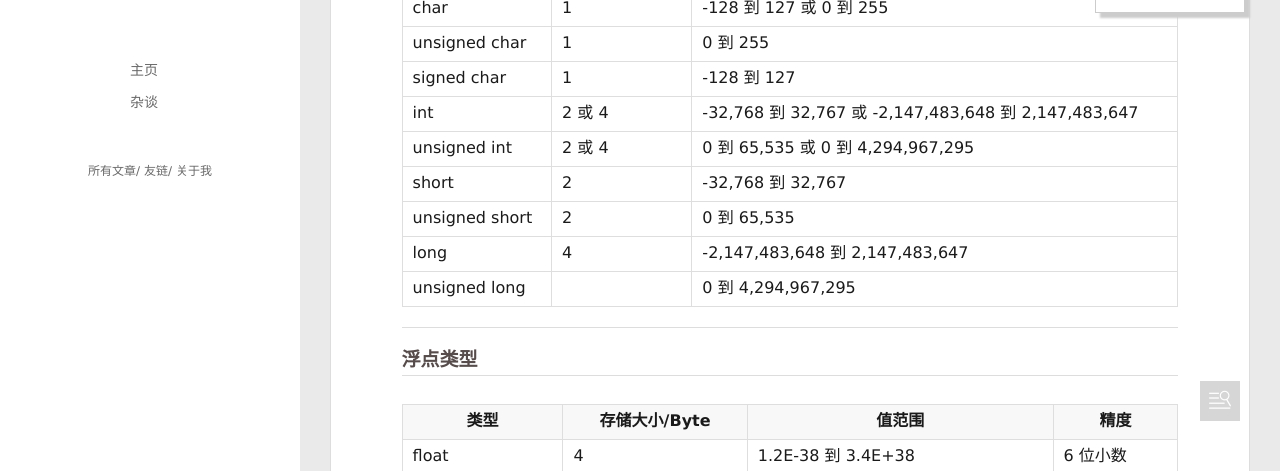
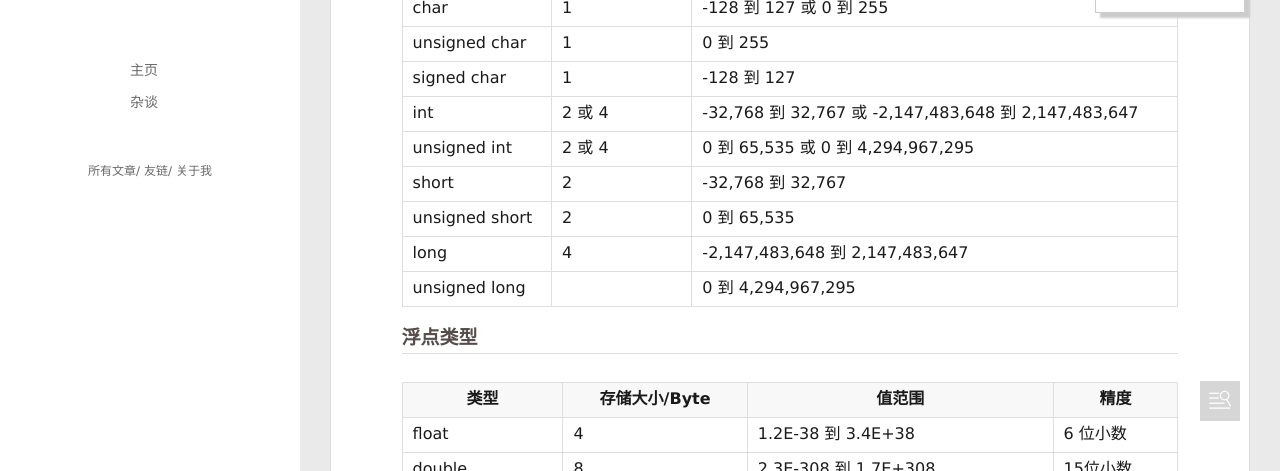
Before and after one commit to 13647037023/13647037023.github.io, a plain HTML site: page 2018/08/07/C数据类型与printf()输出/index.html in a window 1280 px wide. Shown: the part 329-800 px from the top of the page. Drawn offline with Linux system fonts and the light colour scheme.

Commit message:
Site updated: 2018-08-07 19:52:02

```diff
--- a/2018/08/07/C数据类型与printf()输出/index.html
+++ b/2018/08/07/C数据类型与printf()输出/index.html
@@ -16,7 +16,7 @@
 <meta property="og:site_name" content="小武污污">
 <meta property="og:description" content="C 数据类型在 C 语言中，变量的类型决定了变量存储占用的空间，以及如何解释存储的位模式。 整数类型   类型 存储大小/Byte 值范围     char 1 -128 到 127 或 0 到 255   unsigned char 1 0 到 255   signed char 1 -128 到 127   int 2 或 4 -32,768 到 32,767 或 -2,147,483,648">
 <meta property="og:locale" content="zh_Hans">
-<meta property="og:updated_time" content="2018-08-07T11:48:12.306Z">
+<meta property="og:updated_time" content="2018-08-07T11:51:28.756Z">
 <meta name="twitter:card" content="summary">
 <meta name="twitter:title" content="C语言数据类型与printf()输出">
 <meta name="twitter:description" content="C 数据类型在 C 语言中，变量的类型决定了变量存储占用的空间，以及如何解释存储的位模式。 整数类型   类型 存储大小/Byte 值范围     char 1 -128 到 127 或 0 到 255   unsigned char 1 0 到 255   signed char 1 -128 到 127   int 2 或 4 -32,768 到 32,767 或 -2,147,483,648">
@@ -244,7 +244,6 @@
 </tbody>
 </table>
 <a id="more"></a>
-<hr>
 <h3 id="浮点类型"><a href="#浮点类型" class="headerlink" title="浮点类型"></a>浮点类型</h3><table>
 <thead>
 <tr>
```
